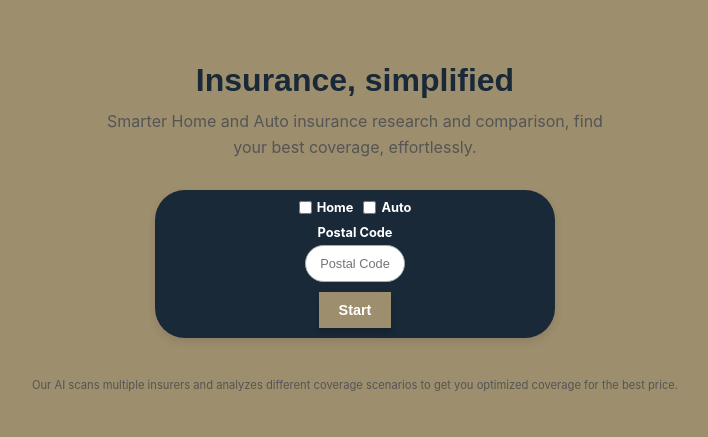
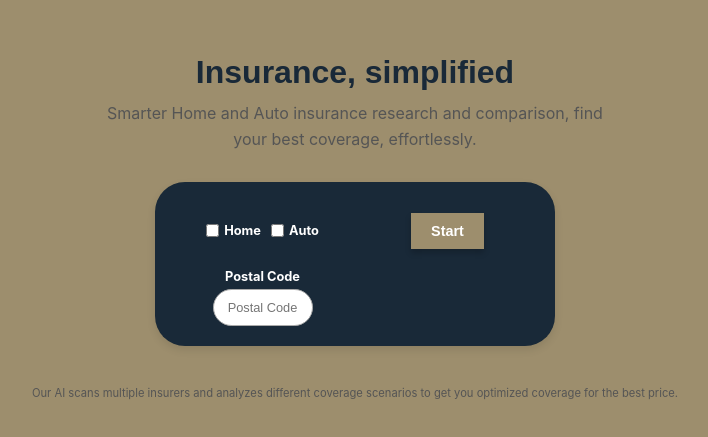
Before and after one commit to vidx3m/ince, a Next.js app: page / in a window 1280 px wide. Shown: the part 173-610 px from the top of the page, without its empty margins (285-993 px from the left). Built offline with nearby package versions, Linux system fonts and the light colour scheme.

Commit message:
Updated landing page

```diff
--- a/pages/index.tsx
+++ b/pages/index.tsx
@@ -29,18 +29,20 @@ export default function Home() {
             </p>
 
             <div style={{
-                display: "flex",
-                flexDirection: "column",
+                display: "grid",
+                gridTemplateColumns: "1fr 1fr",
+                gridTemplateRows: "1fr 1fr",
+                gap: "10px",
                 alignItems: "center",
                 justifyContent: "center",
-                padding: "10px", backgroundColor: "#192938",
+                padding: "20px",
+                backgroundColor: "#192938",
                 borderRadius: "30px",
                 boxShadow: "0 4px 8px rgba(0, 0, 0, 0.1)",
-                gap: "10px",
                 maxWidth: "400px",
                 width: "100%"
             }}>
-                <div style={{ display: "flex", gap: "10px" }}>
+                <div style={{ display: "flex", gap: "10px", justifyContent: "center" }}>
                     <label style={{ fontSize: "0.8rem", cursor: "pointer", display: "flex", alignItems: "center", color: "#ffffff", fontWeight: "bold" }}>
                         <input type="checkbox" name="insuranceType" value="home" style={{ marginRight: "5px" }} /> Home
                     </label>
@@ -48,7 +50,24 @@ export default function Home() {
                         <input type="checkbox" name="insuranceType" value="auto" style={{ marginRight: "5px" }} /> Auto
                     </label>
                 </div>
-                <div style={{ display: "flex", flexDirection: "column", alignItems: "center", width: "100%" }}>
+                <Link href="/get-a-quote">
+                    <button className="button" style={{
+                        padding: "10px 20px",
+                        fontSize: "0.9rem",
+                        borderRadius: "0px",
+                        cursor: "pointer",
+                        backgroundColor: "#9d8e6d",
+                        color: "white",
+                        border: "none",
+                        fontWeight: "bold",
+                        transition: "all 0.3s ease-in-out",
+                        boxShadow: "0 4px 6px rgba(0, 0, 0, 0.2)",
+                        justifySelf: "center"
+                    }}>
+                        Start
+                    </button>
+                </Link>
+                <div style={{ display: "flex", flexDirection: "column", alignItems: "center" }}>
                     <label style={{ fontSize: "0.8rem", color: "#ffffff", fontWeight: "bold", marginBottom: "5px" }}>Postal Code</label>
                     <input
                         type="text"
@@ -66,22 +85,6 @@ export default function Home() {
                         }}
                     />
                 </div>
-                <Link href="/get-a-quote">
-                    <button className="button" style={{
-                        padding: "10px 20px",
-                        fontSize: "0.9rem",
-                        borderRadius: "0px",
-                        cursor: "pointer",
-                        backgroundColor: "#9d8e6d",
-                        color: "white",
-                        border: "none",
-                        fontWeight: "bold",
-                        transition: "all 0.3s ease-in-out",
-                        boxShadow: "0 4px 6px rgba(0, 0, 0, 0.2)"
-                    }}>
-                        Start
-                    </button>
-                </Link>
             </div>
         <p style={{ fontSize: "0.7rem", color: "#555", textAlign: "center", marginTop: "40px" }}>
             Our AI scans multiple insurers and analyzes different coverage scenarios to get you optimized coverage for the best price.
```
